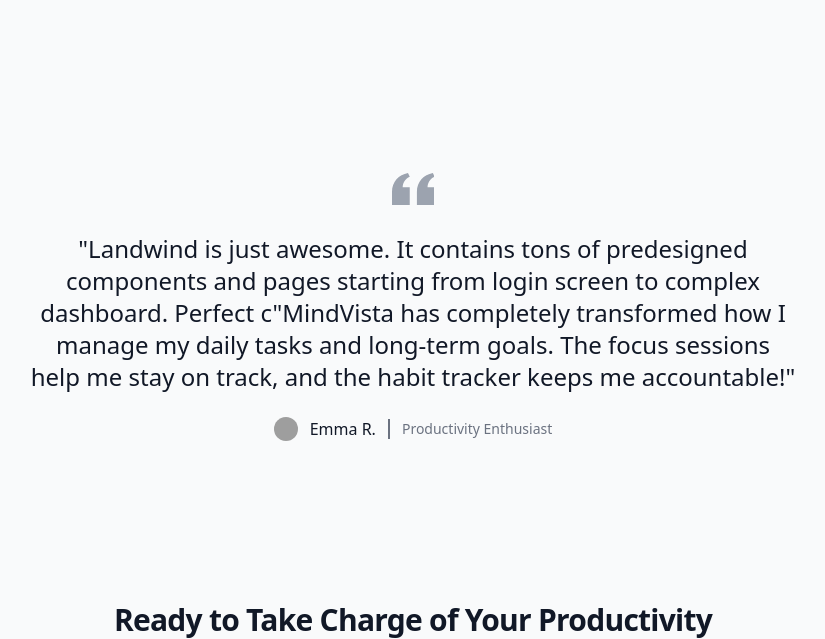
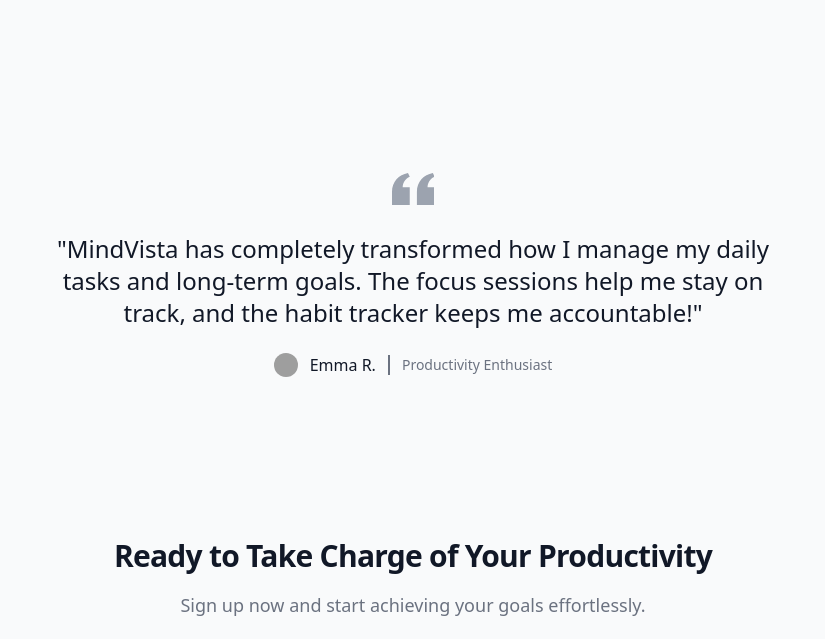
Before and after one commit to JunaidSumsaal/mindvista, a Django app: page / in a window 1280 px wide. Shown: the part 1723-2362 px from the top of the page, without its empty margins (227-1052 px from the left). Run offline with Django 4.2, Linux system fonts and the light colour scheme; parts of the project's set-up code (start-up, migrations or seed data) failed here and were passed over; some libraries are stand-ins or nearby versions; grey boxes are pictures that could not be loaded.

Commit message:
testimonial fix

```diff
--- a/ui/templates/landing/testimonials.html
+++ b/ui/templates/landing/testimonials.html
@@ -17,9 +17,7 @@
         <p
           class="text-xl font-medium text-gray-900 md:text-2xl dark:text-white"
         >
-          "Landwind is just awesome. It contains tons of predesigned components
-          and pages starting from login screen to complex dashboard. Perfect
-          c"MindVista has completely transformed how I manage my daily tasks and
+          "MindVista has completely transformed how I manage my daily tasks and
           long-term goals. The focus sessions help me stay on track, and the
           habit tracker keeps me accountable!"
         </p>
```
